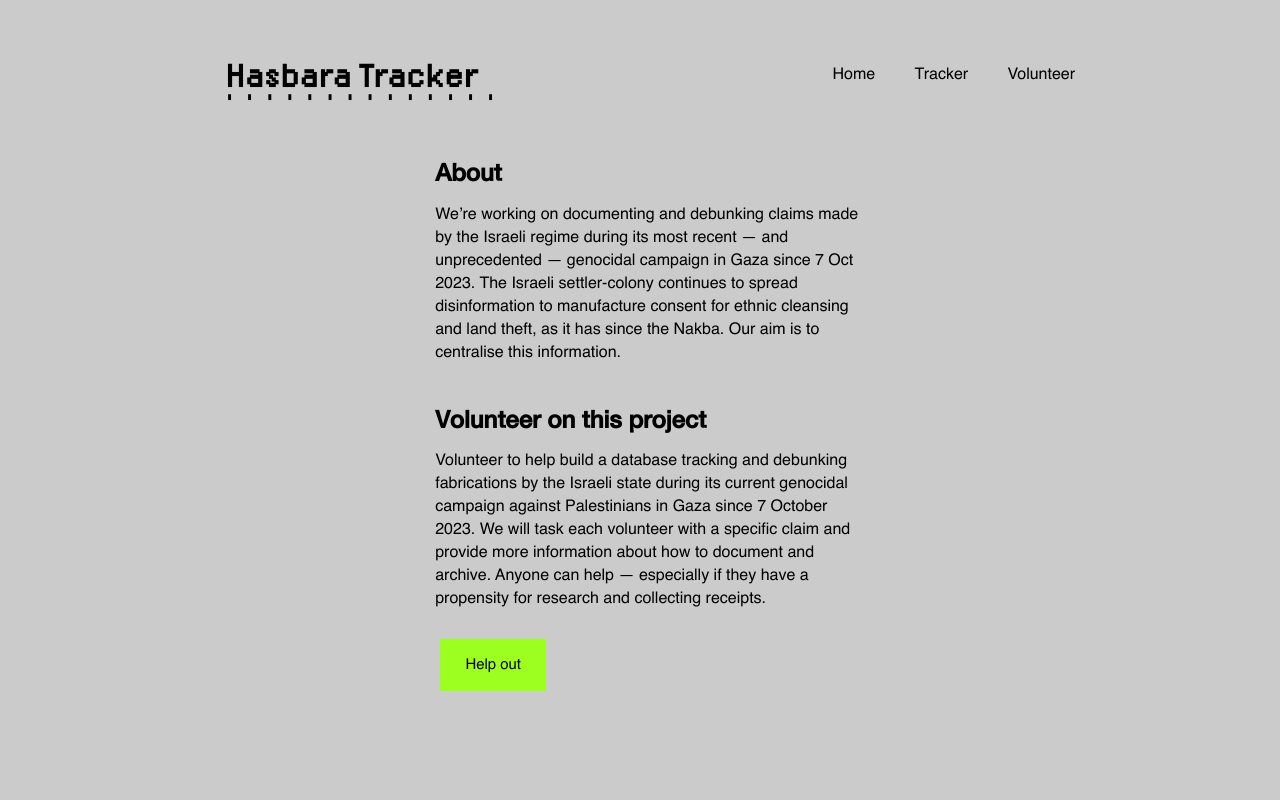
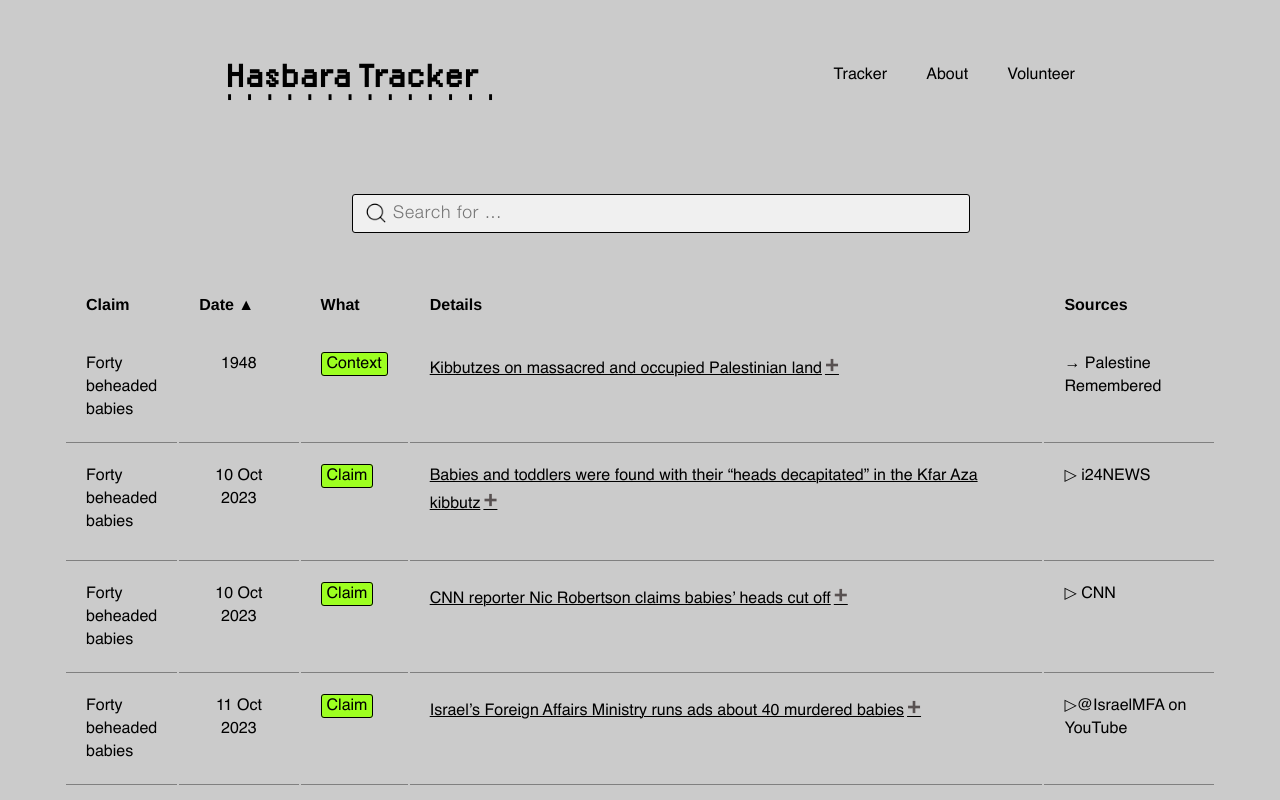
Before and after one commit to tamtzekin/hasbara-tracker, a React (Create React App) app: page / in a window 1280 px wide. Shown: the top 800 px of the page. Built offline with nearby package versions, Linux system fonts and the light colour scheme.

Commit message:
rerouted pages, home is Tracker

```diff
--- a/src/App.js
+++ b/src/App.js
@@ -18,8 +18,8 @@ const App = () => {
                 <VideoPlayer />
                 <ScrollToTop />
                 <Routes>
-                    <Route path="/" element={<Homepage />} />
-                    <Route path="/homepage" element={<Homepage />} />
+                    <Route path="/" element={<Tracker />} />
+                    <Route path="/about" element={<Homepage />} />
                     <Route path="/claims" element={<ClaimsDirectory />} />
                     <Route path="/volunteer" element={<VolunteerForm />} />
                     <Route path="/tracker" element={<Tracker />} />
--- a/src/components/Homepage.js
+++ b/src/components/Homepage.js
@@ -21,11 +21,11 @@ const Homepage = () => {
                 <br />
                 <br />
 
-            <h2>Volunteer on this project</h2>
+            {/* <h2>Volunteer on this project</h2>
                 <span className="home-text">Volunteer to help build a database tracking and debunking fabrications by the Israeli state during its current genocidal campaign against Palestinians in Gaza since 7 October 2023. We will task each volunteer with a specific claim and provide more information about how to document and archive. Anyone can help — especially if they have a propensity for research and collecting receipts.</span><br />
                 <br />
 
-                <Link to="/volunteer"><button className="btn-green">Help out</button></Link>
+                <Link to="/volunteer"><button className="btn-green">Help out</button></Link> */}
 
             </span>
     </>
--- a/src/components/MobileMenu.js
+++ b/src/components/MobileMenu.js
@@ -49,10 +49,10 @@ const MobileMenu = () => {
         <div className="menu-links">
             <div class="arrow-menu"><Link onClick={closeModal}>←</Link></div>
           <Link to="/" onClick={closeModal}>
-            Home
+            Tracker
           </Link>
-          <Link to="/tracker" onClick={closeModal}>
-            Tracker
+          <Link to="/about" onClick={closeModal}>
+            About
           </Link>
           <Link to="/volunteer" onClick={closeModal}>
             Volunteer
--- a/src/components/NavBar.js
+++ b/src/components/NavBar.js
@@ -7,11 +7,11 @@ const NavBar= () =>{
 
   <div class="navbar">
     <li>
-      <Link to="/homepage">Home</Link>
+      <Link to="/tracker">Tracker</Link>
     </li>
 
     <li>
-      <Link to="/tracker">Tracker</Link>
+      <Link to="/about">About</Link>
     </li>
 
     <li>
```
